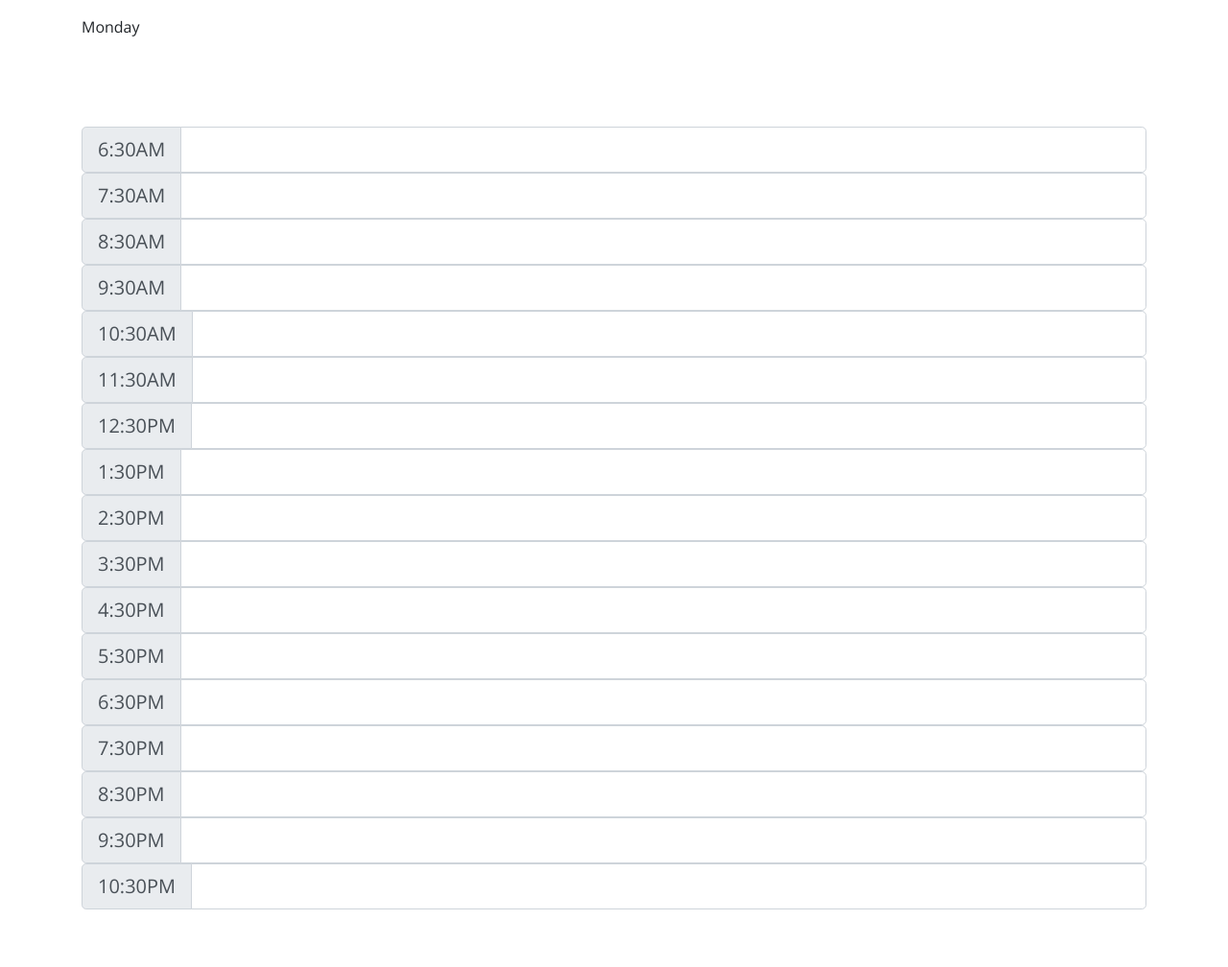
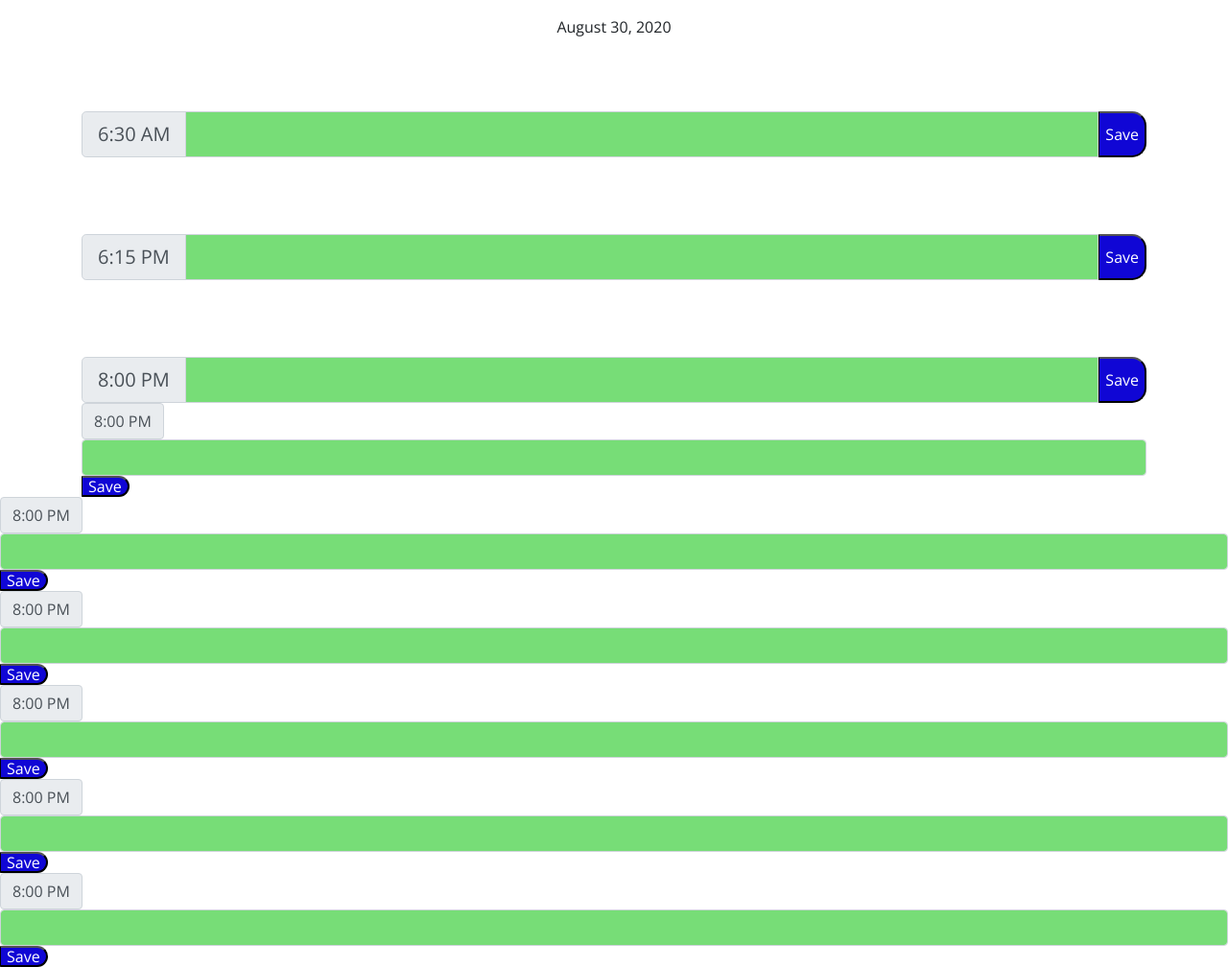
Before and after one commit to cornwalljeremy/05-Daily-Calendar, a plain HTML site: page index.html in a window 1280 px wide. Shown: the part 280-1288 px from the top of the page at 96% size. Before the commit the page ends 1228 px from the top, so only its background shows below. Drawn offline with nearby package versions, Linux system fonts and the light colour scheme.

Commit message:
time-colors

```diff
--- a/assets/js/script.js
+++ b/assets/js/script.js
@@ -0,0 +1,39 @@
+var todaysDate = moment().format("LL");
+var todaysTime = moment().format("H");
+// var pastTime = document.querySelector(".past");
+// var nowTime = document.querySelector(".present");
+// var futureTime = document.querySelector(".future");
+var inputGroup = document.getElementsByClassName("input-group-text");
+
+// display the date
+$("#time").text(todaysDate);
+
+function compareTime() {
+  $(".hour-check").each(function () {
+    var tempTime = $(this)
+      .siblings(".input-group-prepend")
+      .children(".input-group-text")
+      .text();
+
+    tempTime = moment(tempTime, "H:mm A");
+    tempTime = parseInt(tempTime.format("H"));
+
+    var todaysTime = parseInt(moment().format("H"));
+    if (tempTime < todaysTime) {
+      $(this).addClass("past");
+      console.log(tempTime, todaysTime);
+      $(this).removeClass("present future");
+      console.log(tempTime, todaysTime);
+    } else if (tempTime === todaysTime) {
+      $(this).addClass("present");
+      $(this).removeClass("past future");
+      console.log(tempTime, todaysTime);
+    } else {
+      $(this).addClass("future");
+      $(this).removeClass("present past");
+      console.log(tempTime, todaysTime);
+    }
+  });
+}
+
+compareTime();
--- a/assets/style.css
+++ b/assets/style.css
@@ -36,11 +36,11 @@ textarea{
   border-top: 1px solid white;;
 }
 
-.hour {
+/* .hour {
   background-color: #ffffff;
   color: #000000;
   border-top: 1px dashed #000000;
-}
+} */
 
 .past {
   background-color: #d3d3d3;
@@ -61,7 +61,7 @@ textarea{
   border-left: 1px solid black;
   border-top-right-radius: 15px;
   border-bottom-right-radius: 15px;
-  background-color: #06AED5;
+  background-color: #1006d5;
   color: white;
 }
 
--- a/index.html
+++ b/index.html
@@ -19,6 +19,11 @@
       rel="stylesheet"
     />
     <link rel="stylesheet" href="./assets/style.css" />
+
+    <script src="https://cdn.jsdelivr.net/momentjs/2.12.0/moment.min.js"></script>
+
+    <script src="https://cdnjs.cloudflare.com/ajax/libs/jquery/3.2.1/jquery.min.js"></script>
+
     <title>Work Day Scheduler</title>
   </head>
 
@@ -33,26 +38,96 @@
           border: 2px solid black;
         }
       </style>
+
     </header>
+     <div id="time" class="time-block"></div>
     <div class="container">
-      <p> Monday </p>
-    <div class="row">
+    <div class="row"></div>
+    <div class="input-group input-group-lg">
+      <!-- <--Time-->
+      <div class="input-group-prepend">
+        <span class="input-group-text" id="inputGroup-sizing-lg">6:30 AM</span>
+      </div>
+      <!--calendar input-->
+      <input type="text" class="form-control hour-check" aria-label="Sizing example input" aria-describedby="inputGroup-sizing-lg">
+      <!--SaveButton-->
+      <button class="saveBtn">Save</button>
     </div>
+    <div class="row"></div>
     <div class="input-group input-group-lg">
+      <!-- <--Time-->
       <div class="input-group-prepend">
-        <span class="input-group-text" id="inputGroup-sizing-lg">6:30AM</span>
+        <span class="input-group-text" id="inputGroup-sizing-lg">6:15 PM</span>
+      </div>
+      <!--calendar input-->
+      <input type="text" class="form-control hour-check" aria-label="Sizing example input" aria-describedby="inputGroup-sizing-lg">
+      <!--SaveButton-->
+      <button class="saveBtn">Save</button>
+    </div>
+    <div class="row"></div>
+    <div class="input-group input-group-lg">
+      <!-- <--Time-->
+      <div class="input-group-prepend">
+        <span class="input-group-text" id="inputGroup-sizing-lg">8:00 PM</span>
+      </div>
+      <!--calendar input-->
+      <input type="text" class="form-control hour-check" aria-label="Sizing example input" aria-describedby="inputGroup-sizing-lg">
+      <!--SaveButton-->
+      <button class="saveBtn">Save</button>
+    </div>
+    <div class="input-group-prepend">
+      <span class="input-group-text" id="inputGroup-sizing-lg">8:00 PM</span>
+    </div>
+    <!--calendar input-->
+    <input type="text" class="form-control hour-check" aria-label="Sizing example input" aria-describedby="inputGroup-sizing-lg">
+    <!--SaveButton-->
+    <button class="saveBtn">Save</button>
+  </div> <div class="input-group-prepend">
+    <span class="input-group-text" id="inputGroup-sizing-lg">8:00 PM</span>
+  </div>
+  <!--calendar input-->
+  <input type="text" class="form-control hour-check" aria-label="Sizing example input" aria-describedby="inputGroup-sizing-lg">
+  <!--SaveButton-->
+  <button class="saveBtn">Save</button>
+</div> <div class="input-group-prepend">
+  <span class="input-group-text" id="inputGroup-sizing-lg">8:00 PM</span>
+</div>
+<!--calendar input-->
+<input type="text" class="form-control hour-check" aria-label="Sizing example input" aria-describedby="inputGroup-sizing-lg">
+<!--SaveButton-->
+<button class="saveBtn">Save</button>
+</div> <div class="input-group-prepend">
+  <span class="input-group-text" id="inputGroup-sizing-lg">8:00 PM</span>
+</div>
+<!--calendar input-->
+<input type="text" class="form-control hour-check" aria-label="Sizing example input" aria-describedby="inputGroup-sizing-lg">
+<!--SaveButton-->
+<button class="saveBtn">Save</button>
+</div> <div class="input-group-prepend">
+  <span class="input-group-text" id="inputGroup-sizing-lg">8:00 PM</span>
+</div>
+<!--calendar input-->
+<input type="text" class="form-control hour-check" aria-label="Sizing example input" aria-describedby="inputGroup-sizing-lg">
+<!--SaveButton-->
+<button class="saveBtn">Save</button>
+</div> <div class="input-group-prepend">
+  <span class="input-group-text" id="inputGroup-sizing-lg">8:00 PM</span>
+</div>
+<!--calendar input-->
+<input type="text" class="form-control hour-check" aria-label="Sizing example input" aria-describedby="inputGroup-sizing-lg">
+<!--SaveButton-->
+<button class="saveBtn">Save</button>
+</div>
+
+    <!-- <div class="input-group input-group-lg">
+      <div class="input-group-prepend">
+        <span class="input-group-text" id="inputGroup-sizing-lg">7:30 AM</span>
       </div>
       <input type="text" class="form-control" aria-label="Sizing example input" aria-describedby="inputGroup-sizing-lg">
     </div>
     <div class="input-group input-group-lg">
       <div class="input-group-prepend">
-        <span class="input-group-text" id="inputGroup-sizing-lg">7:30AM</span>
-      </div>
-      <input type="text" class="form-control" aria-label="Sizing example input" aria-describedby="inputGroup-sizing-lg">
-    </div>
-    <div class="input-group input-group-lg">
-      <div class="input-group-prepend">
-        <span class="input-group-text" id="inputGroup-sizing-lg">8:30AM</span>
+        <span class="input-group-text" id="inputGroup-sizing-lg">8:30 AM</span>
       </div>
       <input type="text" class="form-control" aria-label="Sizing example input" aria-describedby="inputGroup-sizing-lg">
     </div>
@@ -141,13 +216,14 @@
       <input type="text" class="form-control" aria-label="Sizing example input" aria-describedby="inputGroup-sizing-lg">
     </div>
 
-      </div>
+      </div> -->
 
 
       <!-- Timeblocks go here -->
-    </div>
+    <!-- </div> -->
 
     <script src="https://code.jquery.com/jquery-3.4.1.min.js"></script>
     <script src="https://cdnjs.cloudflare.com/ajax/libs/moment.js/2.24.0/moment.min.js"></script>
+    <script src="./assets/js/script.js"></script>
   </body>
 </html>
```
Also changed, not shown: 1 other file.
